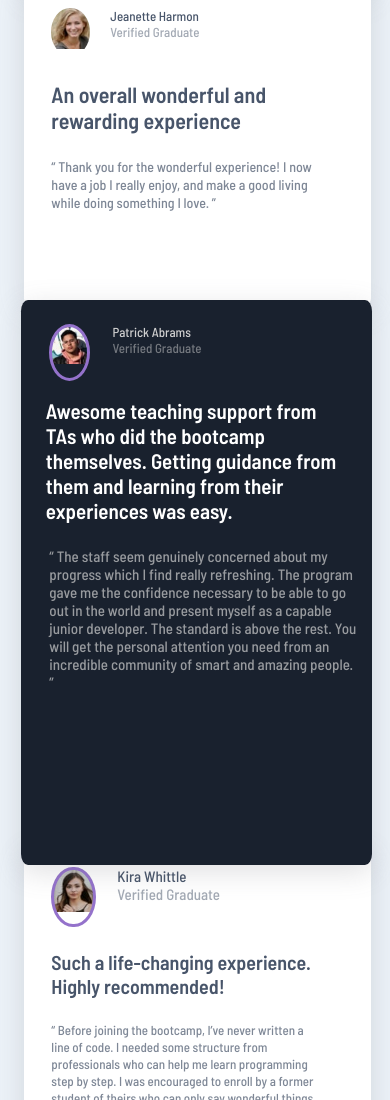
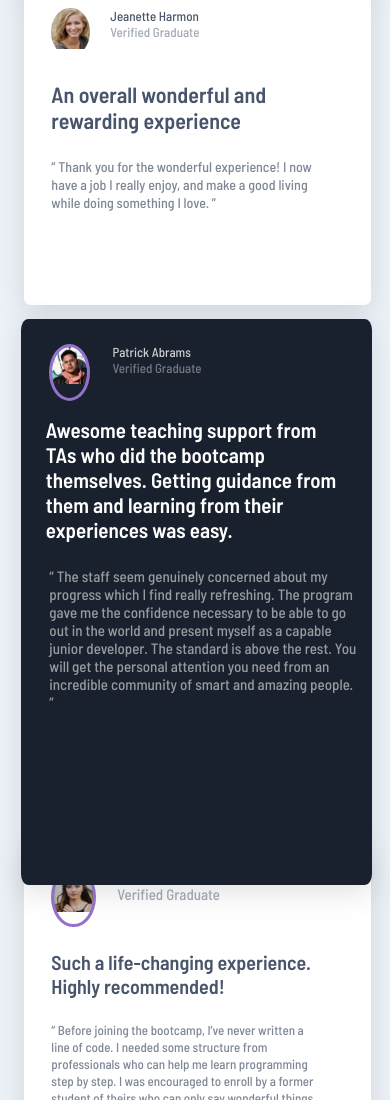
Before and after one commit to safachangani/-testimonials, a plain HTML site: page index.html in a window 390 px wide. Shown: the part 991-2091 px from the top of the page. Drawn offline with Linux system fonts and the light colour scheme.

Commit message:
Update style.css

```diff
--- a/style.css
+++ b/style.css
@@ -420,7 +420,7 @@ margin-top: 6%;
     .section-fifth{
         width: 90vw;
         height: 67vh;
-        margin-top: 331%;
+        margin-top: 336%;
         margin-left: 3.4%;
         border-radius: 2%;
         position: absolute;
```
